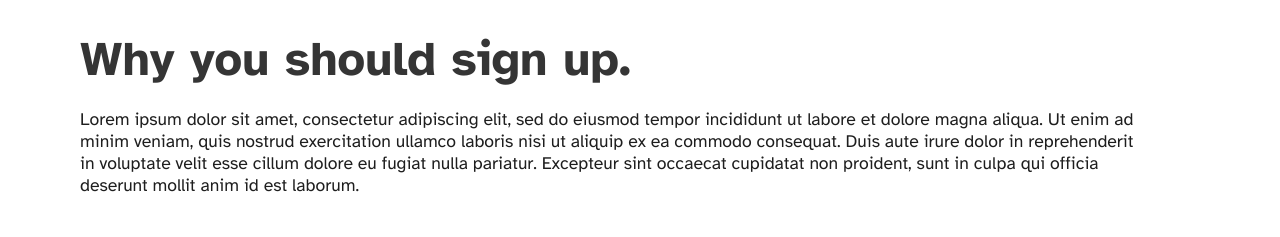
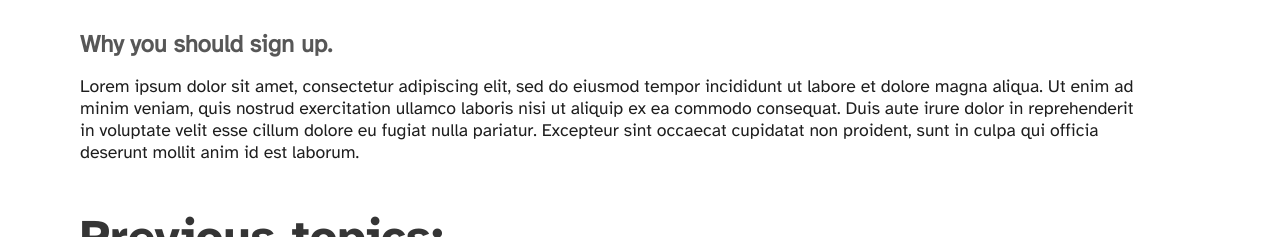
Before and after one commit to PhoenixUBW/Sustainability-Advisory-Comittee, a website: page public/newsletter.html in a window 1280 px wide. Shown: the part 521-758 px from the top of the page. Drawn offline with Linux system fonts and the light colour scheme.

Commit message:
Revert "Update newsletter.html"
This reverts commit 80cb2d149aa61cea72dad83e814dabc62bb1c7e9.

```diff
--- a/public/newsletter.html
+++ b/public/newsletter.html
@@ -44,7 +44,7 @@
                     <div id="test-response-main"></div>
                 </form>
                 <section id="why-and-previous">
-                    <h1>Why you should sign up.</h1>
+                    <h2>Why you should sign up.</h2>
                     <p>Lorem ipsum dolor sit amet, consectetur adipiscing elit, sed do eiusmod tempor incididunt ut labore et dolore magna aliqua. Ut enim ad minim veniam, quis nostrud exercitation ullamco laboris nisi ut aliquip ex ea commodo consequat. Duis aute irure dolor in reprehenderit in voluptate velit esse cillum dolore eu fugiat nulla pariatur. Excepteur sint occaecat cupidatat non proident, sunt in culpa qui officia deserunt mollit anim id est laborum.</p>
                     <br><br>
                     <h1>Previous topics:</h>
```
